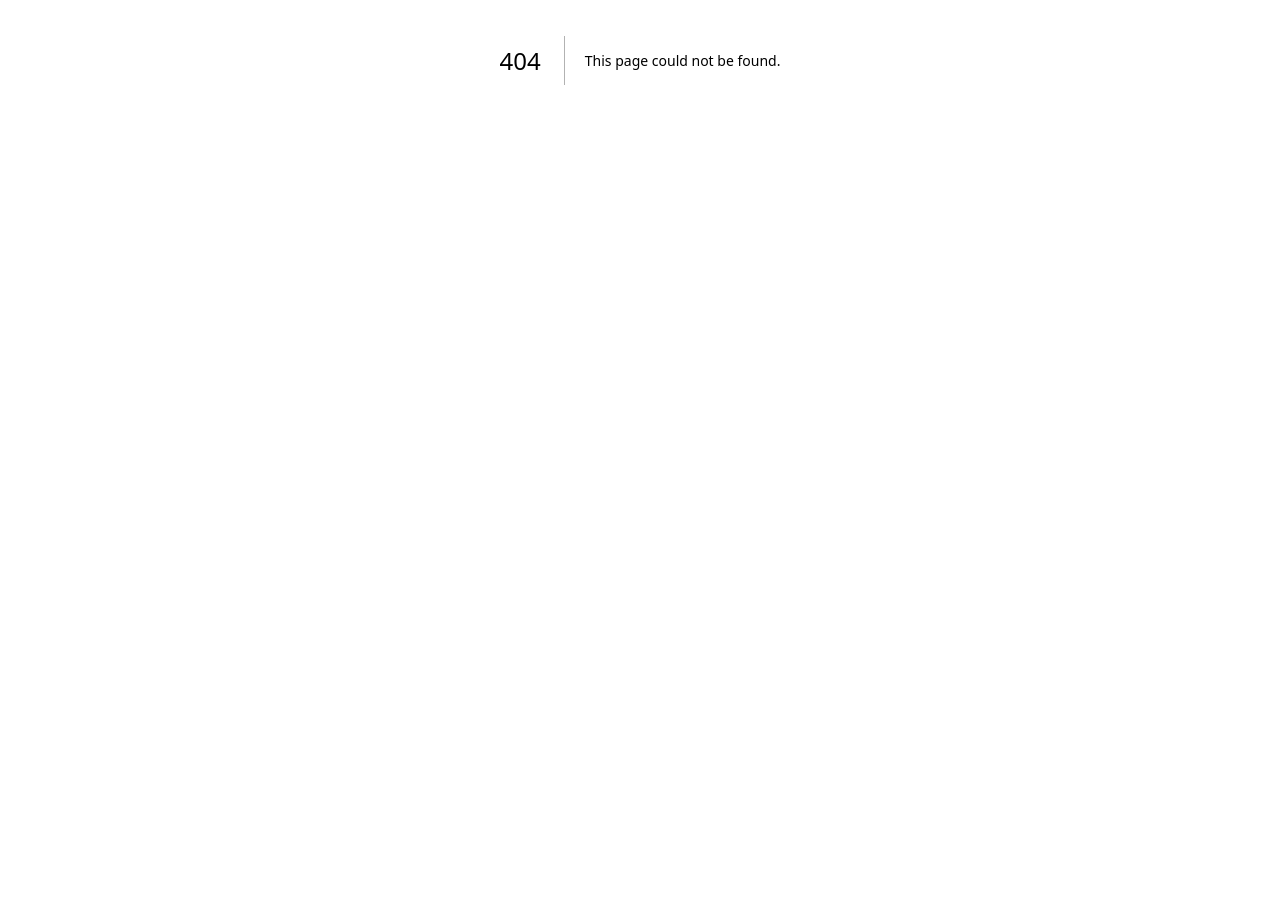
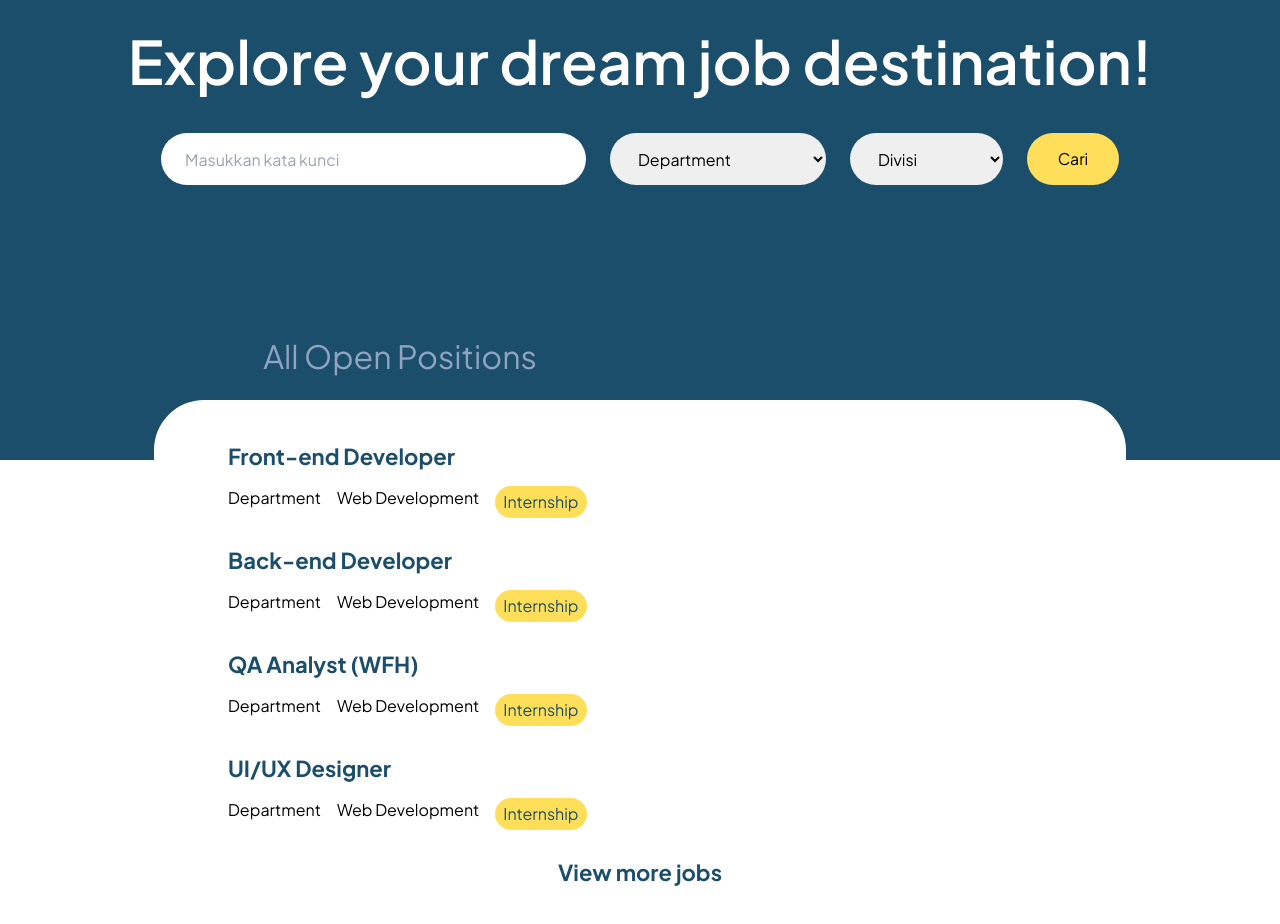
Before and after one commit to candidatecollege/candidate-college, a Next.js app: page /careers in a window 1280 px wide. Before the commit this address had no page. Shown: the part 340-1264 px from the top of the page. Before the commit the page ends 800 px from the top, so only its background shows below. Built offline with nearby package versions, Linux system fonts and the light colour scheme.

Commit message:
Create candidate careers
Make navbar, hero section, and all open positions section

```diff
--- a/package.json
+++ b/package.json
@@ -9,10 +9,14 @@
     "lint": "next lint"
   },
   "dependencies": {
+    "@coreui/icons": "^3.0.1",
+    "@coreui/icons-react": "^2.2.1",
+    "@coreui/react": "^5.0.0-alpha.3",
     "@emotion/react": "^11.11.1",
     "@emotion/styled": "^11.11.0",
+    "@flaticon/flaticon-uicons": "^3.0.0",
     "@mui/icons-material": "^5.13.7",
-    "@mui/material": "^5.13.7",
+    "@mui/material": "^5.14.14",
     "@types/node": "20.4.1",
     "@types/react": "18.2.14",
     "@types/react-dom": "18.2.6",
--- /dev/null
+++ b/src/app/careers/page.tsx
@@ -0,0 +1,120 @@
+"use client";
+import { Navbar } from "@/components";
+import Link from "next/link";
+
+const Careers = () => {
+  return (
+    <main className="bg-white h-full">
+      <Navbar />
+
+      {/* Hero */}
+      <section className="flex flex-col pt-36 w-full py-12 bg-primary justify-center items-center relative h-fit md:h-screen">
+        <h1 className="font-semibold text-white text-3xl md:text-[60px] md:w-[90%] text-center md:leading-[100%] leading-[150%]">
+          Explore your dream job destination!
+        </h1>
+
+        <form action="" className="mt-[42px] flex space-x-6">
+          <input
+            className="w-[425px] h-[52px] rounded-[50px] pl-6 py-1 pr-[200px]"
+            type="text"
+            placeholder="Masukkan kata kunci"
+          />
+          <select
+            className="w-[216px] h-[52px] rounded-[50px] px-6 py-1"
+            name=""
+            id=""
+          >
+            <option value="">Department</option>
+          </select>
+          <select
+            className="w-[153px] h-[52px] rounded-[50px] px-6 py-1"
+            name=""
+            id=""
+          >
+            <option value="">Divisi</option>
+          </select>
+          <button
+            className="bg-secondary w-[92px] h-[52px] rounded-[50px] px-5"
+            type="submit"
+          >
+            Cari
+          </button>
+        </form>
+      </section>
+      {/* Akhir Hero Section */}
+
+      {/* Open Position Section */}
+      <section className="flex flex-col justify-center items-center relative mt-[96px] bottom-[220px]">
+        <h2 className="relative right-[240px] text-[32px] leading-10 text-[#90A3BF]">
+          All Open Positions
+        </h2>
+
+        <div className="mt-6 w-[972px] h-full rounded-[50px] pt-[42px] pb-8 bg-white">
+          <div className="ml-[74px] mb-7">
+            <h3 className="text-[22px] text-primary font-bold leading-[28px] mb-4">
+              Front-end Developer
+            </h3>
+            <div className="flex gap-4">
+              <p>
+                <i className="fi fi-rr-briefcase"></i>Department
+              </p>
+              <p>Web Development</p>
+              <p className="bg-secondary px-2 py-1 text-primary rounded-2xl">
+                Internship
+              </p>
+            </div>
+          </div>
+          <div className="ml-[74px] mb-7">
+            <h3 className="text-[22px] text-primary font-bold leading-[28px] mb-4">
+              Back-end Developer
+            </h3>
+            <div className="flex gap-4">
+              <p>
+                <i className="fi fi-rr-briefcase"></i>Department
+              </p>
+              <p>Web Development</p>
+              <p className="bg-secondary px-2 py-1 text-primary rounded-2xl">
+                Internship
+              </p>
+            </div>
+          </div>
+          <div className="ml-[74px] mb-7">
+            <h3 className="text-[22px] text-primary font-bold leading-[28px] mb-4">
+              QA Analyst (WFH)
+            </h3>
+            <div className="flex gap-4">
+              <p>
+                <i className="fi fi-rr-briefcase"></i>Department
+              </p>
+              <p>Web Development</p>
+              <p className="bg-secondary px-2 py-1 text-primary rounded-2xl">
+                Internship
+              </p>
+            </div>
+          </div>
+          <div className="ml-[74px] mb-7">
+            <h3 className="text-[22px] text-primary font-bold leading-[28px] mb-4">
+              UI/UX Designer
+            </h3>
+            <div className="flex gap-4">
+              <p>
+                <i className="fi fi-rr-briefcase"></i>Department
+              </p>
+              <p>Web Development</p>
+              <p className="bg-secondary px-2 py-1 text-primary rounded-2xl">
+                Internship
+              </p>
+            </div>
+          </div>
+
+          <h4 className="text-primary font-bold text-center text-[22px] leading-[28px] mb-12 mt-6">
+            <a href="">View more jobs</a>
+          </h4>
+        </div>
+      </section>
+      {/* AKhir Open Position Section */}
+    </main>
+  );
+};
+
+export default Careers;
```
Also changed, not shown: 1 other file (tests, documents, lock files or other folders).
